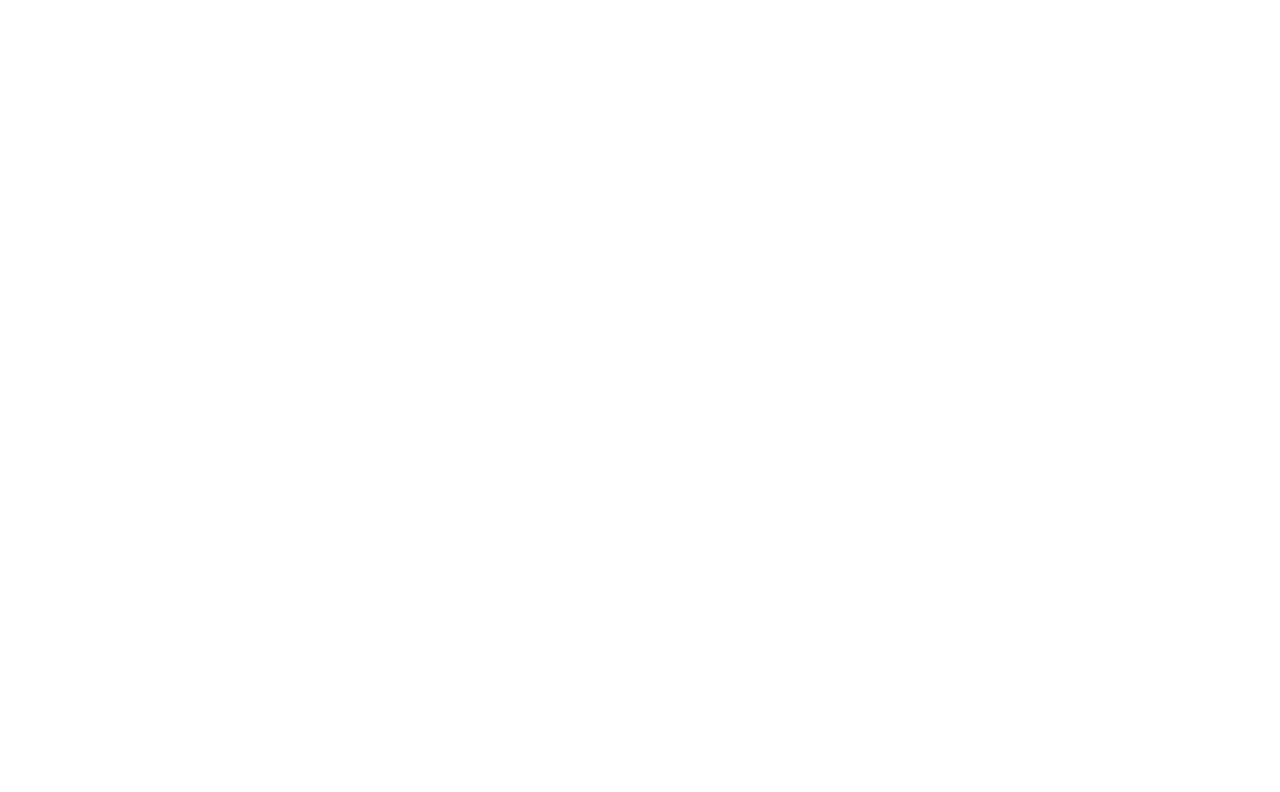
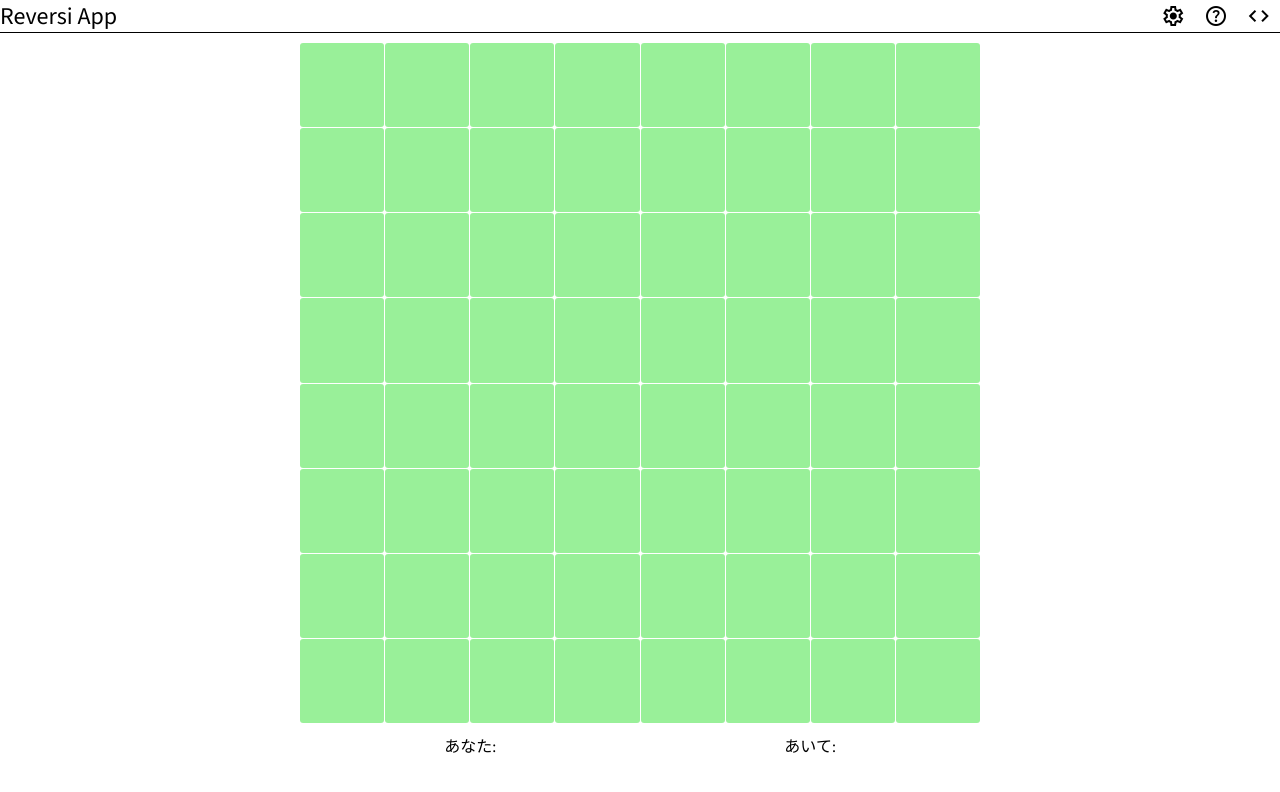
Before and after one commit to Suki-9/REVERSI, a Vue app in the folder package/frontend/: page /play in a window 1280 px wide. Before the commit this address had no page. Shown: the top 792 px of the page. Built offline with nearby package versions, Linux system fonts and the light colour scheme; no server answers.

Commit message:
create frontend

```diff
--- a/package/frontend/index.html
+++ b/package/frontend/index.html
@@ -3,6 +3,9 @@
   <head>
     <meta charset="UTF-8" />
     <link rel="icon" type="image/svg+xml" href="/vite.svg" />
+    <link rel="stylesheet" href="https://fonts.googleapis.com/css2?family=Material+Symbols+Outlined:opsz,wght,FILL,GRAD@24,400,0,0" />
+    <link rel="stylesheet" href="https://fonts.googleapis.com/css2?family=Material+Symbols+Outlined:opsz,wght,FILL,GRAD@24,400,0,0" />
+    <link rel="stylesheet" href="https://fonts.googleapis.com/css2?family=Material+Symbols+Outlined:opsz,wght,FILL,GRAD@24,400,0,0" />
     <meta name="viewport" content="width=device-width, initial-scale=1.0" />
     <title>Vite + Vue + TS</title>
   </head>
--- a/package/frontend/src/App.vue
+++ b/package/frontend/src/App.vue
@@ -1,10 +1,10 @@
+<script setup lang="ts">
+import TopBar from './component/TopBar.vue';
+</script>
+
 <template>
-  <router-view />
+  <TopBar />
+  <div id="page">
+    <router-view />
+  </div>
 </template>
-
-<style scoped>
-#app {
-  margin: 0;
-  padding: 0;
-}
-</style>
--- /dev/null
+++ b/package/frontend/src/component/TopBar.vue
@@ -0,0 +1,44 @@
+<template>
+  <div :class="$style.root">
+    <RouterLink to="/">
+      <h2>Reversi App</h2>
+    </RouterLink>
+    <div :class="$style.r_container">
+      <a><span class="material-symbols-outlined">settings</span></a>
+      <a><span class="material-symbols-outlined">help</span></a>
+      <a><span class="material-symbols-outlined">code</span></a>
+    </div>
+  </div>
+</template>
+
+<style module lang="scss">
+.root {
+  display: flex;
+  justify-content: space-between;
+
+  width: 100%;
+
+  border-bottom: solid 1px rgb(0, 0, 0);
+  .r_container {
+    display: flex;
+    justify-content: space-around;
+    align-items: center;
+
+    width: 10%;
+
+    user-select: none;
+
+    a {
+      line-height: 0;
+      border-radius: 9999px;
+
+      &:hover {
+        scale: 1.3;
+      }
+      &:active {
+        scale: 1.2;
+      }
+    }
+  }
+}
+</style>
--- a/package/frontend/src/main.css
+++ /dev/null
@@ -1,4 +0,0 @@
-.button {
-
-  margin: 5px;
-}
--- /dev/null
+++ b/package/frontend/src/main.scss
@@ -0,0 +1,92 @@
+@import url('https://fonts.googleapis.com/css2?family=Source+Sans+3:wght@200..900&display=swap');
+
+
+body {
+  margin: 0;
+
+  font-family: "Source Sans 3", sans-serif;
+  font-optical-sizing: auto;
+  font-style: normal;
+
+  a,
+  p {
+    font-weight: 400;
+    text-decoration: none;
+    color: #000000
+  }
+
+  ;
+
+  h1,
+  h2 {
+    font-weight: 400;
+    margin: 0;
+  }
+
+  ;
+
+  #app {
+    display: flex;
+    flex-direction: column;
+    align-items: center;
+
+    margin: 0;
+    padding: 0;
+
+    width: 100%;
+
+    #page {
+
+      max-width: 900px;
+      width: 90%;
+    }
+  }
+}
+
+.button {
+  border: solid 1.2px;
+  border-radius: 7px;
+  padding: 2px 5px;
+
+  text-align: center;
+  font-size: 1.2rem;
+
+  width: 4rem;
+
+  user-select: none;
+
+  &:hover {
+    transition: background-color 0.2s ease-in-out 0s;
+    background-color: rgba($color: #000000, $alpha: 0.05);
+  }
+
+  &:active {
+    scale: 0.9;
+    background-color: rgba($color: #000000, $alpha: 0.1);
+  }
+}
+
+input[type="text"] {
+  border: solid 0px;
+  border-bottom: solid 1px;
+
+  font-size: 1.4rem;
+  text-align: center;
+
+  width: 80%;
+  margin: 0;
+  padding: 0.2rem;
+
+  &:focus {
+    outline: 0px;
+  }
+
+  &::placeholder {
+    color: #b1b1b1;
+    padding: 0 1rem;
+
+    font-family: "Source Sans 3", sans-serif;
+    font-optical-sizing: auto;
+    font-style: normal;
+  }
+}
--- a/package/frontend/src/main.ts
+++ b/package/frontend/src/main.ts
@@ -1,4 +1,4 @@
-import './main.css'
+import './main.scss'
 
 import { createApp } from 'vue'
 import router from "./router";
--- /dev/null
+++ b/package/frontend/src/pages/Home.vue
@@ -0,0 +1,50 @@
+<script setup lang="ts">
+import { ref } from 'vue';
+const pass = ref<string>('');
+const fetch_API = async (ep: 'create' | 'find') =>
+  await fetch(`https://reversi.kawaii-music.xyz/api/${ep}`, {
+    method: 'POST',
+    body: JSON.stringify({
+      pass: pass.value.normalize("NFC"),
+    })
+  }).then(r => r.json()).then(d => pass.value = d);
+</script>
+
+<template>
+  <fieldset>
+    <legend>
+      <h1>Online🌐 Reversi Game</h1>
+    </legend>
+    <input
+      type="text"
+      placeholder="Please enter any Pass (4 characters)"
+      maxlength="4"
+      :value="pass"/>
+    <div :class="$style.container">
+      <a class="button" @click="fetch_API('create')">create</a>
+      <a class="button" @click="fetch_API('find')">Join</a>
+    </div>
+  </fieldset>
+</template>
+
+<style module lang="scss">
+fieldset {
+  display: flex;
+  flex-direction: column;
+  align-items: center;
+
+  border: solid 2px;
+}
+
+.container {
+  display: flex;
+  align-items: center;
+  justify-content: space-evenly;
+
+  width: 100%;
+
+  margin: 1% 0;
+
+  align-items: center;
+}
+</style>
--- /dev/null
+++ b/package/frontend/src/pages/Play.vue
@@ -0,0 +1,125 @@
+<script setup lang="ts">
+import { ref } from 'vue';
+const board = ref<number[]>([...Array(64)].map(_ => (0)));
+const Myturn = ref<boolean>(false);
+
+const roomId = 'LSQU628BFR';
+const playerId = 'LSQU628BJC';
+const ws = new WebSocket(`wss://reversi.kawaii-music.xyz/api/stream?roomId=${roomId}&playerId=${playerId}`);
+
+ws.addEventListener('open', () => {
+  ws.send(JSON.stringify({
+    type: "connection",
+  }))
+});
+
+ws.addEventListener('message', (e) => {
+  const msg = JSON.parse(e.data);
+  switch (msg.type) {
+    case 'start':
+      board.value = msg.body.board ?? board.value;
+      Myturn.value = msg.body.yourTurn ?? false;
+      break;
+    case 'put':
+      board.value = msg.body.board ?? board.value;
+      break;
+    case 'end':
+      ws.close();
+      break;
+    default:
+      break
+  }
+});
+
+const putStone = (p: number) => {
+  if (ws.readyState == 1) {
+    ws.send(JSON.stringify({
+      type: 'put',
+      body: {
+        put: p,
+      },
+    }))
+  }
+};
+
+</script>
+
+<template>
+  <div :class="$style.root">
+    <div :class="$style.board">
+      <a
+        v-for="(s, i) in board"
+        :class="$style.cell"
+        v-text="s
+          ? s == 1
+            ? '!'
+            : s == 2
+              ? '?'
+              : '&'
+          : ''"
+        @click="putStone(i)"></a>
+    </div>
+    <div :class="$style.info">
+      <p>あなた: </p>
+      <p>あいて: </p>
+    </div>
+  </div>
+</template>
+
+<style module lang="scss">
+.root {
+  display: flex;
+  flex-direction: column;
+  align-items: center;
+
+  width: 100%;
+
+  .board {
+    display: grid;
+    grid-template-columns: repeat(8, 1fr);
+    grid-gap: 1px;
+
+    padding: 1px;
+
+    margin: 1% 0;
+
+    width: 90%;
+    max-width: 85vh;
+
+    .cell {
+      border-radius: 3px;
+      transition: background-color 0.4s ease-in-out 0s;
+      background-color: rgba(0, 218, 0, 0.4);
+      margin: 0;
+      padding: 0;
+      aspect-ratio: 1;
+
+      &:hover {
+        transition: background-color 0.1s ease-in-out 0s;
+        background-color: rgba(0, 218, 0, 0.3);
+      }
+
+      &:active {
+        transition: scale 0.1s ease-in-out 0s;
+        border-radius: 5px;
+        scale: 0.9;
+      }
+
+      &::before {}
+    }
+  }
+
+  .info {
+    display: flex;
+    align-items: center;
+    justify-content: space-around;
+
+    width: 90%;
+    max-width: 85vh;
+
+    p {
+      margin: 0;
+    }
+  }
+}
+</style>
--- a/package/frontend/src/router/index.ts
+++ b/package/frontend/src/router/index.ts
@@ -8,6 +8,11 @@
       name: "Home",
       component: () => import("../pages/Home.vue"),
     },
+    {
+      path: "/play",
+      name: "Play",
+      component: () => import("../pages/Play.vue"),
+    },
   ]
 });
 
--- a/package/frontend/vite.config.ts
+++ b/package/frontend/vite.config.ts
@@ -4,4 +4,7 @@
 // https://vitejs.dev/config/
 export default defineConfig({
   plugins: [vue()],
+  build: {
+    outDir: '../backend'
+  }
 })
```
